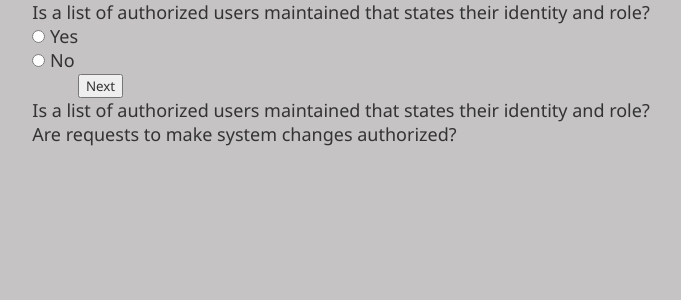
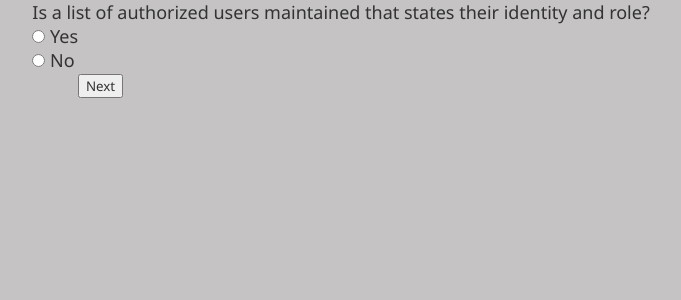
Before and after one commit to jvillarante/Omnistruct-CMMC-Level-1-Web, a React (Create React App) app in the folder main/: page /CMMC-Assessment in a window 1280 px wide. Shown: the top 300 px of the page, without its empty margins (299-980 px from the left). Built offline with nearby package versions, Linux system fonts and the light colour scheme.

Commit message:
Added my results page changes

```diff
--- a/main/src/Assessment.js
+++ b/main/src/Assessment.js
@@ -44,8 +44,6 @@ const Assessment = () => {
                 <input id = "back" type = "button" value = "Back" onClick={displayPreviousQuestion} style = {{visibility: 'hidden' }}/>
                 <input type = "button" value = "Next" onClick={displayNextQuestion}/>
             </p>
-            <p>Is a list of authorized users maintained that states their identity and role?</p>
-            <p> Are requests to make system changes authorized?</p>
         </div>
     )
 }
```
